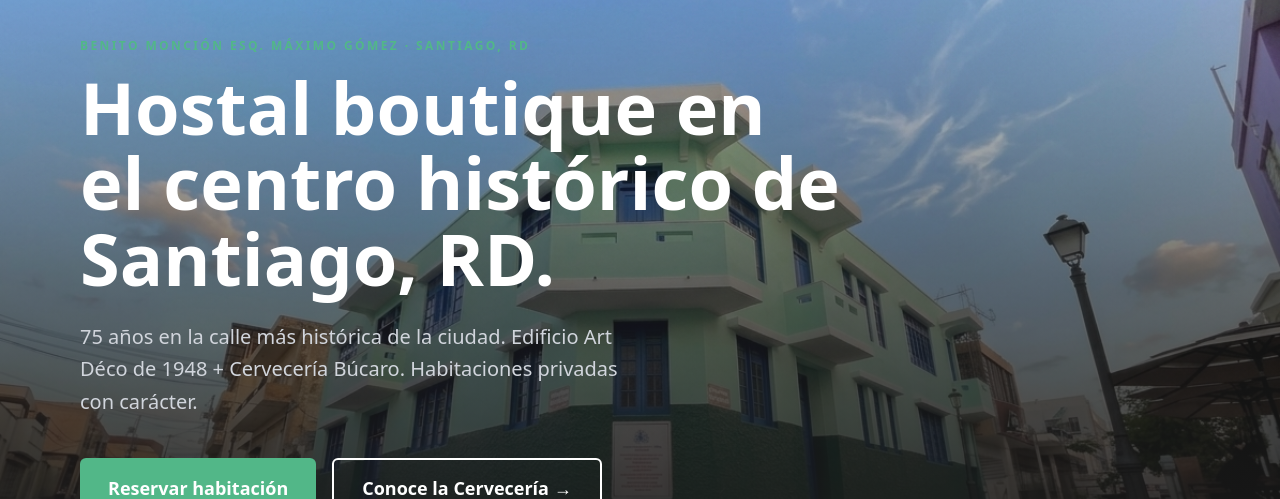
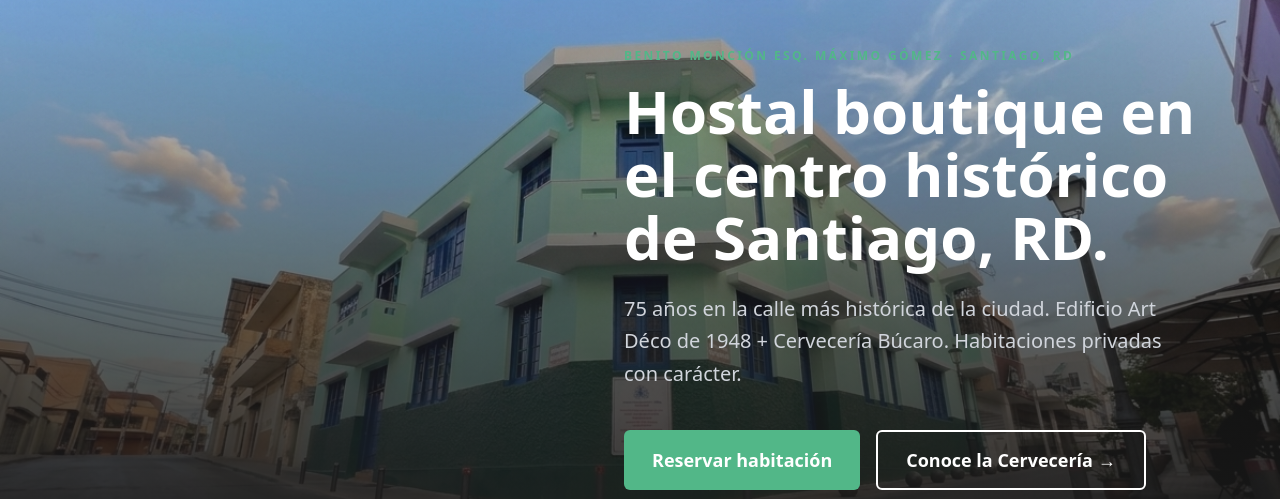
Before and after one commit to hostalnomadard-ux/HostalNomadaRD.com, a Next.js app in the folder Website/: page / in a window 1280 px wide. Shown: the part 159-658 px from the top of the page. Built offline with nearby package versions, Linux system fonts and the light colour scheme; no server answers.

Commit message:
Add files via upload

```diff
--- a/Website/components/home/Hero.tsx
+++ b/Website/components/home/Hero.tsx
@@ -11,7 +11,7 @@ export function Hero() {
           src="/images/fachada-esquina.png"
           alt="Fachada Art Déco Hostal Nómada — esquina Benito Monción y Máximo Gómez, Centro Histórico Santiago RD"
           fill
-          className="object-cover object-[center_20%]"
+          className="object-cover object-[center_40%]"
           priority
         />
       </div>
@@ -19,17 +19,18 @@ export function Hero() {
       {/* Overlay gradiente */}
       <div className="absolute inset-0 bg-gradient-to-t from-carbon via-carbon/60 to-transparent" />
 
-      {/* Contenido */}
-      <div className="relative max-w-6xl mx-auto px-4 pb-16 pt-32 w-full">
+      {/* Contenido — alineado a la derecha para dejar visible el edificio */}
+      <div className="relative max-w-6xl mx-auto px-4 pb-16 pt-32 w-full flex justify-end">
+        <div className="max-w-xl w-full">
           <p className="text-verde-fresco text-xs font-semibold tracking-[0.2em] uppercase mb-4">
             Benito Monción esq. Máximo Gómez · Santiago, RD
           </p>
 
-        <h1 className="text-5xl md:text-7xl font-bold text-white leading-[1.05] mb-6 max-w-3xl">
+          <h1 className="text-5xl md:text-6xl font-bold text-white leading-[1.05] mb-6">
             Hostal boutique en el centro histórico de Santiago, RD.
           </h1>
 
-        <p className="text-gray-300 text-lg md:text-xl mb-10 max-w-xl leading-relaxed">
+          <p className="text-gray-300 text-lg md:text-xl mb-10 leading-relaxed">
             75 años en la calle más histórica de la ciudad.
             Edificio Art Déco de 1948 + Cervecería Búcaro.
             Habitaciones privadas con carácter.
@@ -63,6 +64,7 @@ export function Hero() {
             <span className="text-verde-fresco font-medium">🍺 Cervecería Búcaro</span>
           </div>
         </div>
+      </div>
     </section>
   )
 }
```
Lines whose indentation alone changed are shown as unchanged.
